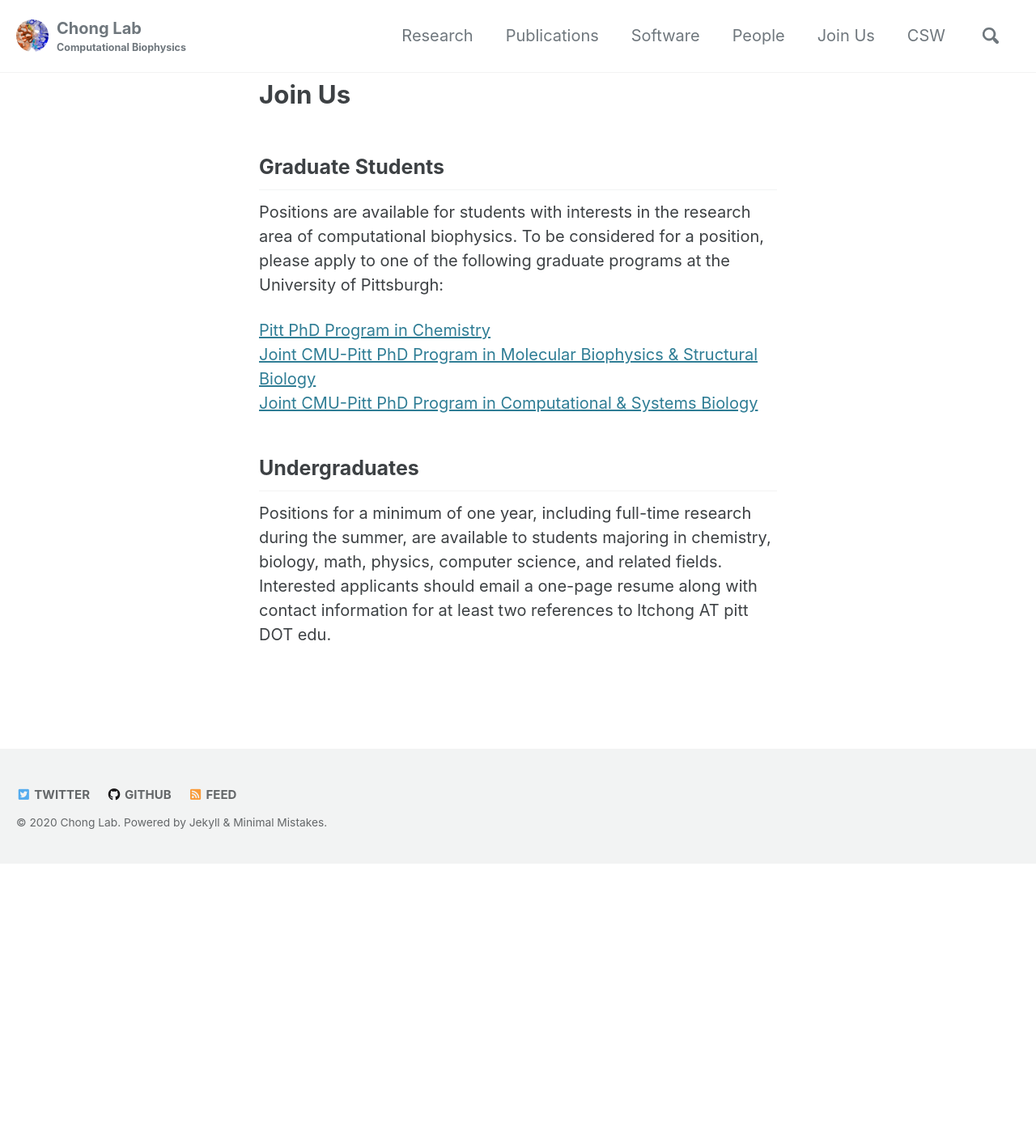
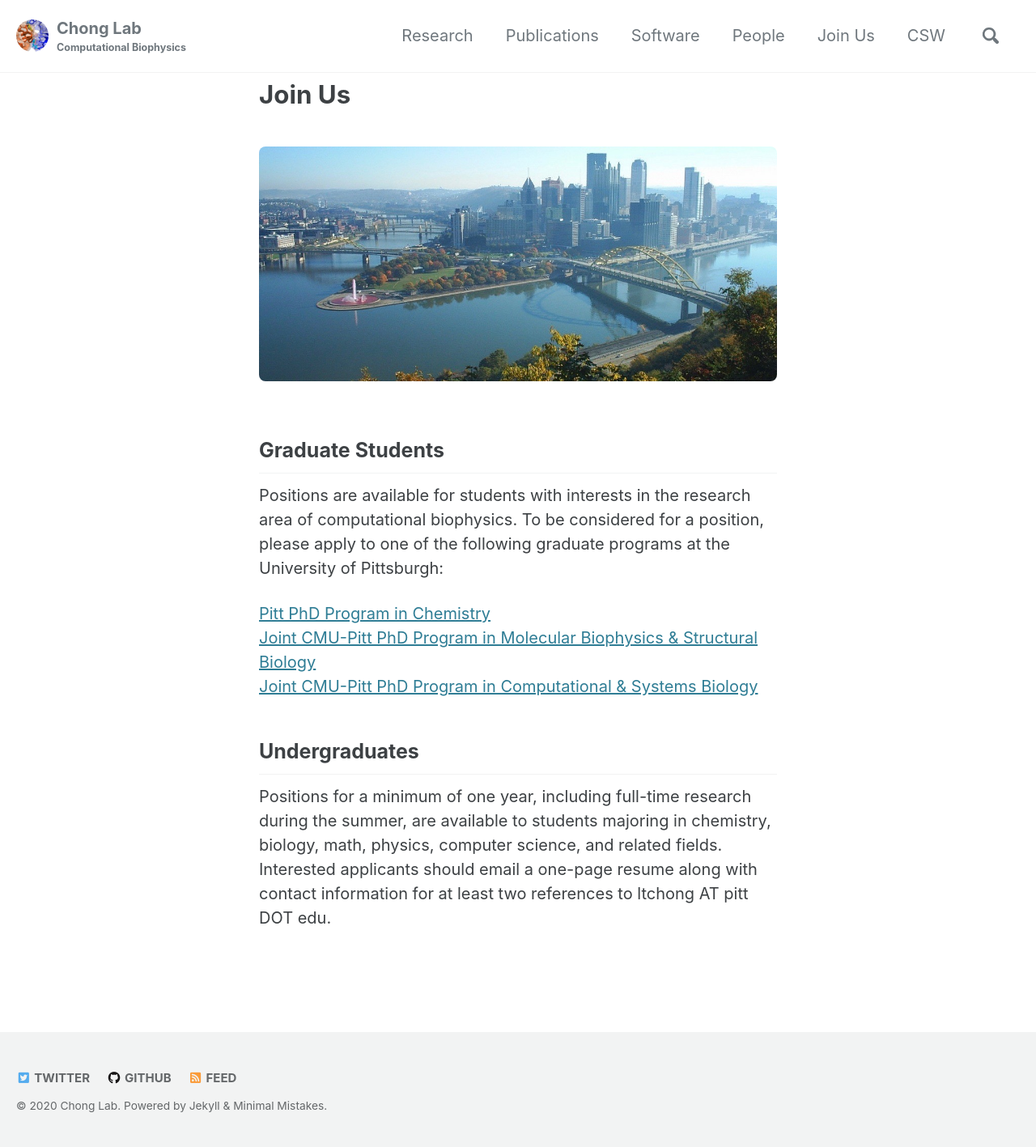
Before and after one commit to darianyang/mm-github-pages-test, a Jekyll site: the page built from _pages/join_us.md, in a window 1280 px wide. Shown: the whole page at 81% size. Built offline with Jekyll 4.4.1, drawn with Linux system fonts in a browser that asks for light colours; cached includes are drawn as plain includes; before the commit the page ends 1067 px from its top, so only the background shows below that.

Commit message:
added pittsburgh image to join_us.md

```diff
--- a/_pages/join_us.md
+++ b/_pages/join_us.md
@@ -3,6 +3,7 @@ permalink: /join_us/
 title: "Join Us"
 ---
 
+{% include figure image_path="/assets/images/pittsburgh.jpg" alt="Pittsburgh Panorama" %}
 ## Graduate Students
 Positions are available for students with interests in the research area of computational biophysics. To be considered for a position, please apply to one of the following graduate programs at the University of Pittsburgh:
 
```
Also changed, not shown: assets/images/pittsburgh.jpg (added).
